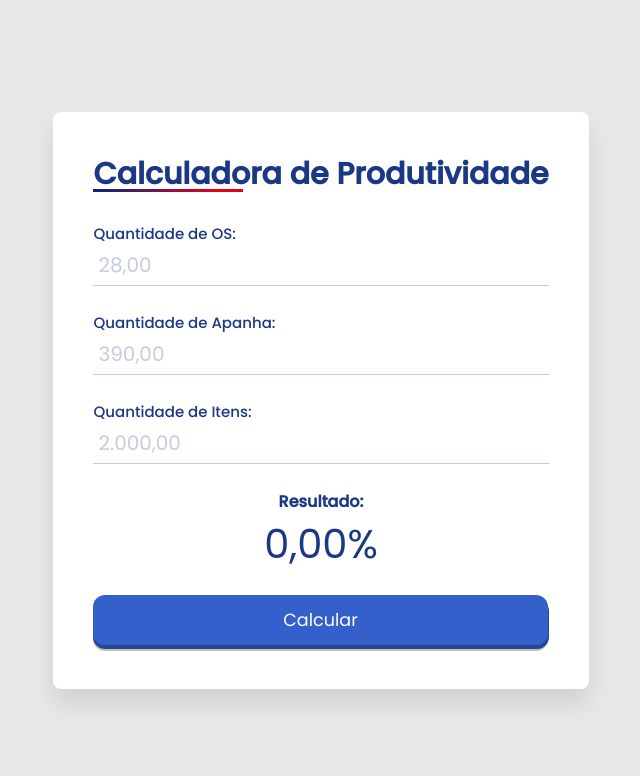
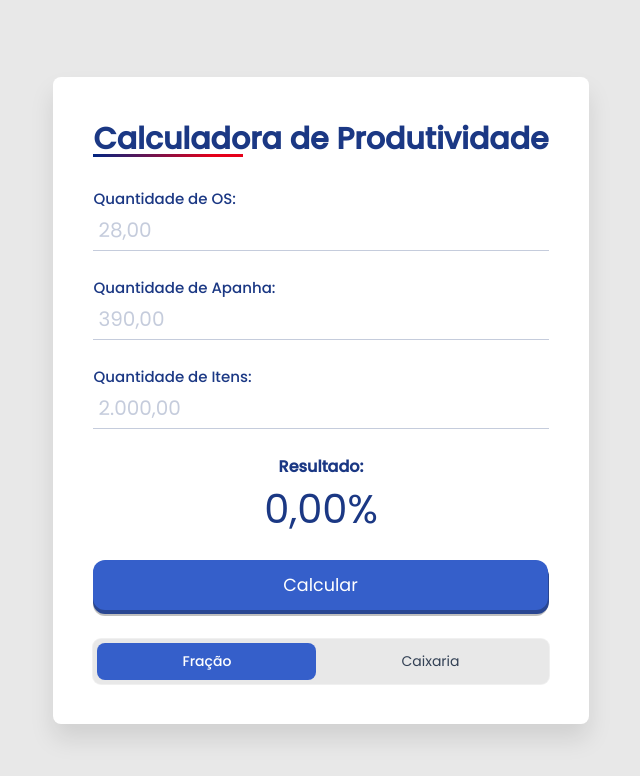
Before and after one commit to ianthomaszx/calculador-produtividade, a plain HTML site: page index.html in a window 1280 px wide. Shown: the whole page, without its empty margins (319-959 px from the left). Drawn offline with Linux system fonts and the light colour scheme.

Commit message:
add Radio Buttons

```diff
--- a/index.html
+++ b/index.html
@@ -50,6 +50,18 @@
                 <span class="front text"> Calcular
                 </span>
             </button>
+
+            <div class="radio-inputs">
+                <label class="radio">
+                    <input type="radio" name="radio" checked="">
+                    <span class="name">Fração</span>
+                </label>
+                <label class="radio">
+                    <input type="radio" name="radio">
+                    <span class="name">Caixaria</span>
+                </label>
+            </div>
+
         </div>
     </main>
 
--- a/src/css/style.css
+++ b/src/css/style.css
@@ -51,6 +51,46 @@
     display: flex;
     flex-direction: column;
     gap: 25px;
+}
+
+.radio-inputs {
+    position: relative;
+    display: flex;
+    flex-wrap: wrap;
+    border-radius: 0.5rem;
+    background-color: #e8e8e8;
+    box-sizing: border-box;
+    box-shadow: 0 0 0px 1px rgba(0, 0, 0, 0.06);
+    padding: 0.25rem;
+    width: 100%;
+    font-size: 14px;
+}
+
+.radio-inputs .radio {
+    flex: 1 1 auto;
+    text-align: center;
+}
+
+.radio-inputs .radio input {
+    display: none;
+}
+
+.radio-inputs .radio .name {
+    display: flex;
+    cursor: pointer;
+    align-items: center;
+    justify-content: center;
+    border-radius: 0.5rem;
+    border: none;
+    padding: .5rem 0;
+    color: rgba(51, 65, 85, 1);
+    transition: all .15s ease-in-out;
+}
+
+.radio-inputs .radio input:checked+.name {
+    background-color: #355fca;
+    color: #fff;
+    font-weight: 500;
 }
 
 .input-field input::placeholder {
```
